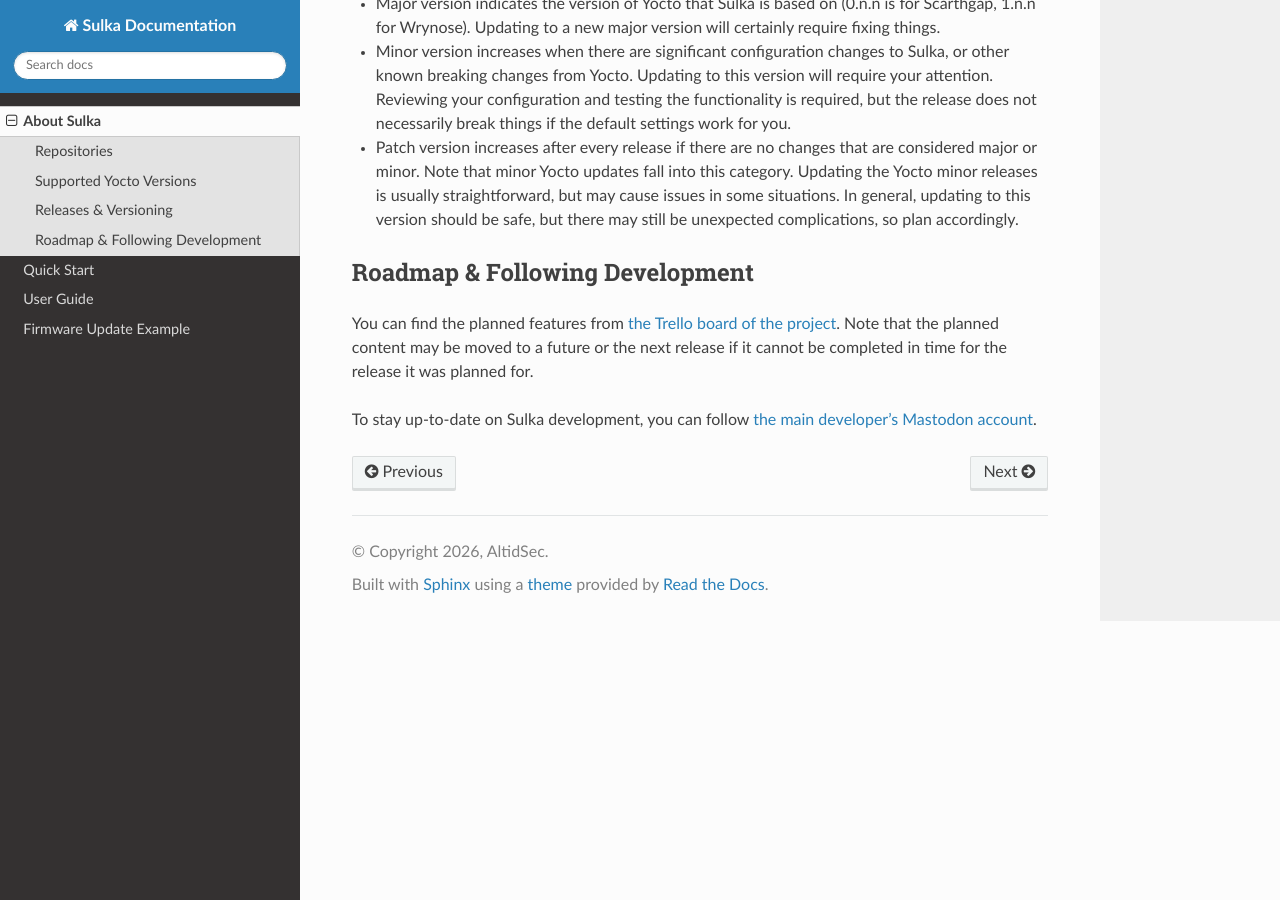
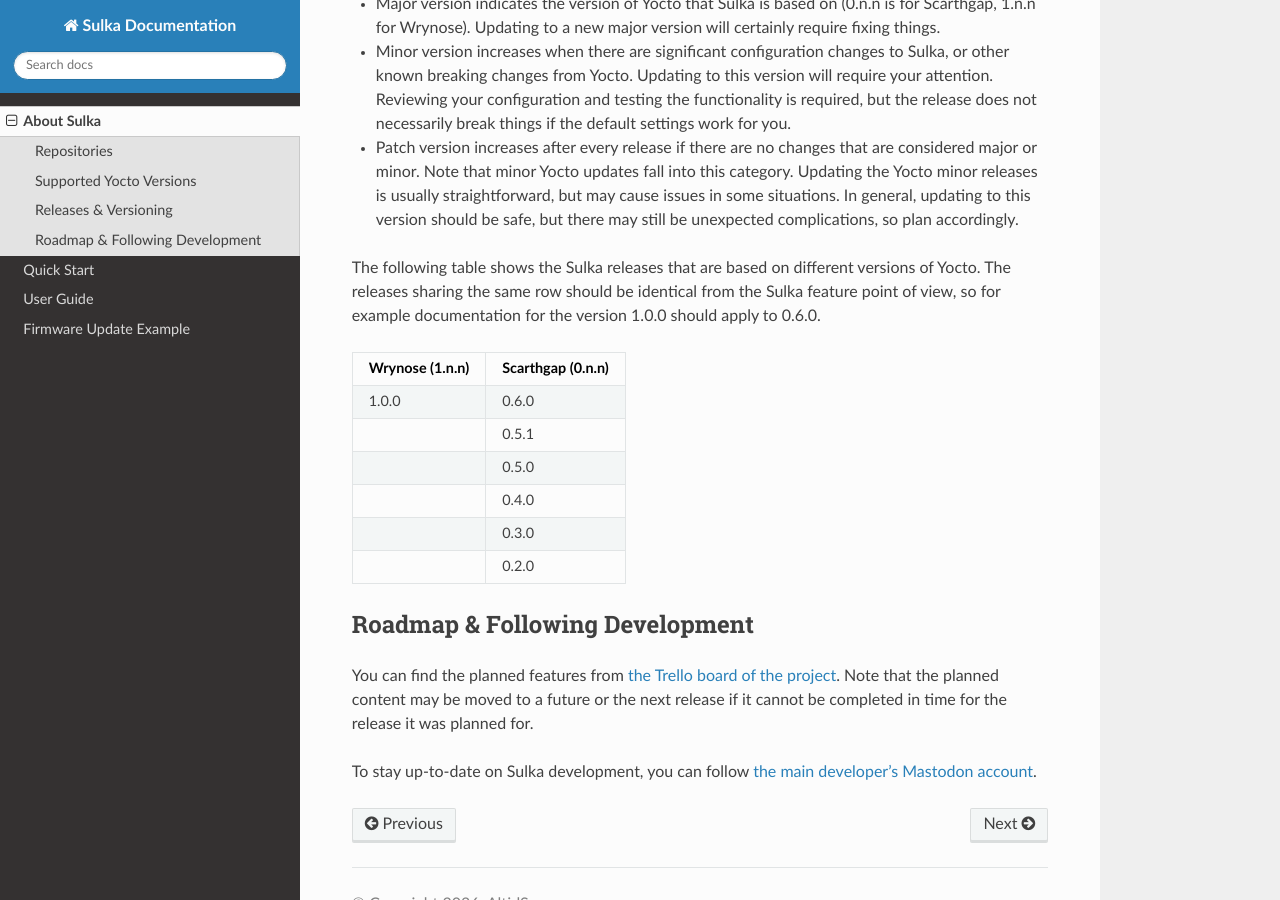
Before and after one commit to AltidSec/sulka-docs, a Sphinx documentation site: the page built from source/about.rst, in a window 1280 px wide and 900 px high, scrolled down 1840 px. Built offline with Sphinx 7.4.7 and the Read the Docs theme 3.1.0, drawn with Linux system fonts in a browser that asks for light colours.

Commit message:
about: Add releases table

```diff
--- a/source/about.rst
+++ b/source/about.rst
@@ -87,6 +87,20 @@
   Note that minor Yocto updates fall into this category. Updating the Yocto minor releases is usually straightforward, but may cause issues in some situations.
   In general, updating to this version should be safe, but there may still be unexpected complications, so plan accordingly.
 
+The following table shows the Sulka releases that are based on different versions of Yocto.
+The releases sharing the same row should be identical from the Sulka feature point of view, so for example documentation for the version 1.0.0 should apply to 0.6.0.
+
+=============== =================
+Wrynose (1.n.n) Scarthgap (0.n.n)
+=============== =================
+1.0.0           0.6.0
+\               0.5.1
+\               0.5.0
+\               0.4.0
+\               0.3.0
+\               0.2.0
+=============== =================
+
 Roadmap & Following Development
 *******************************
 
```
